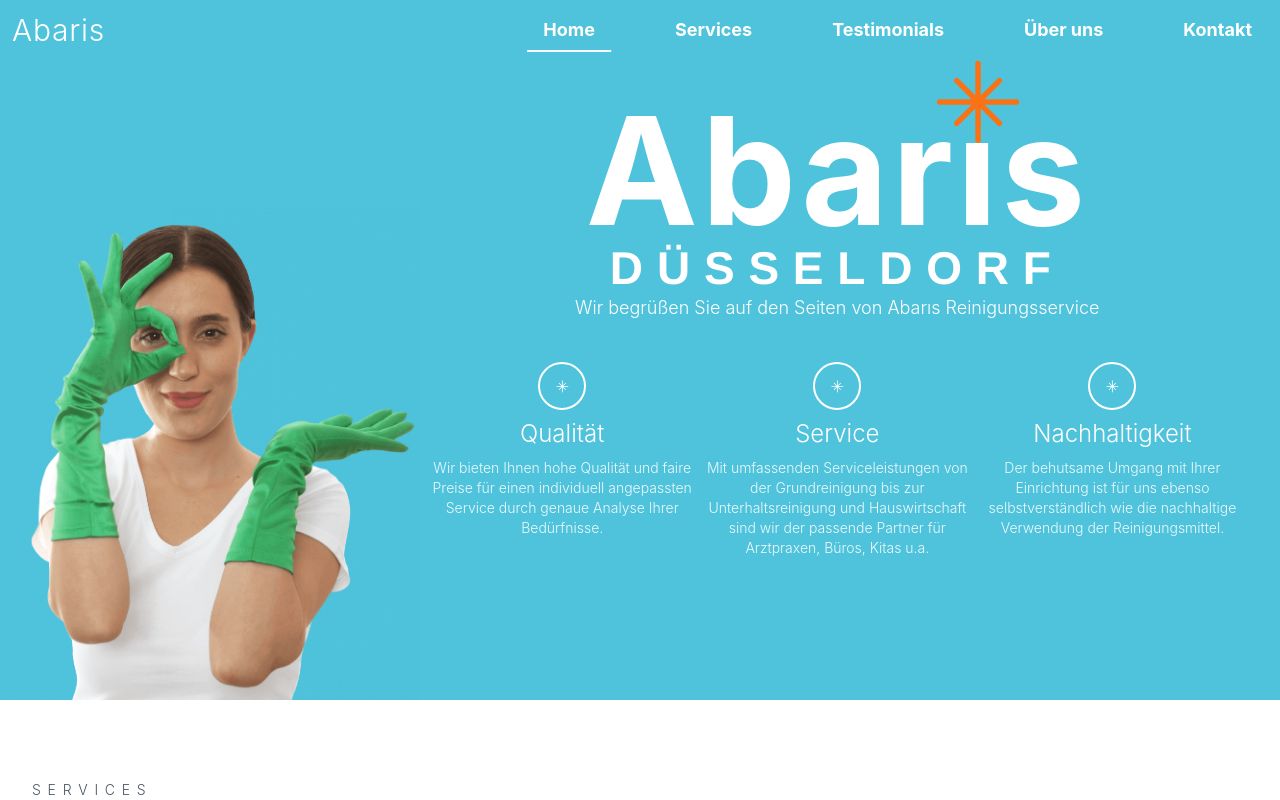
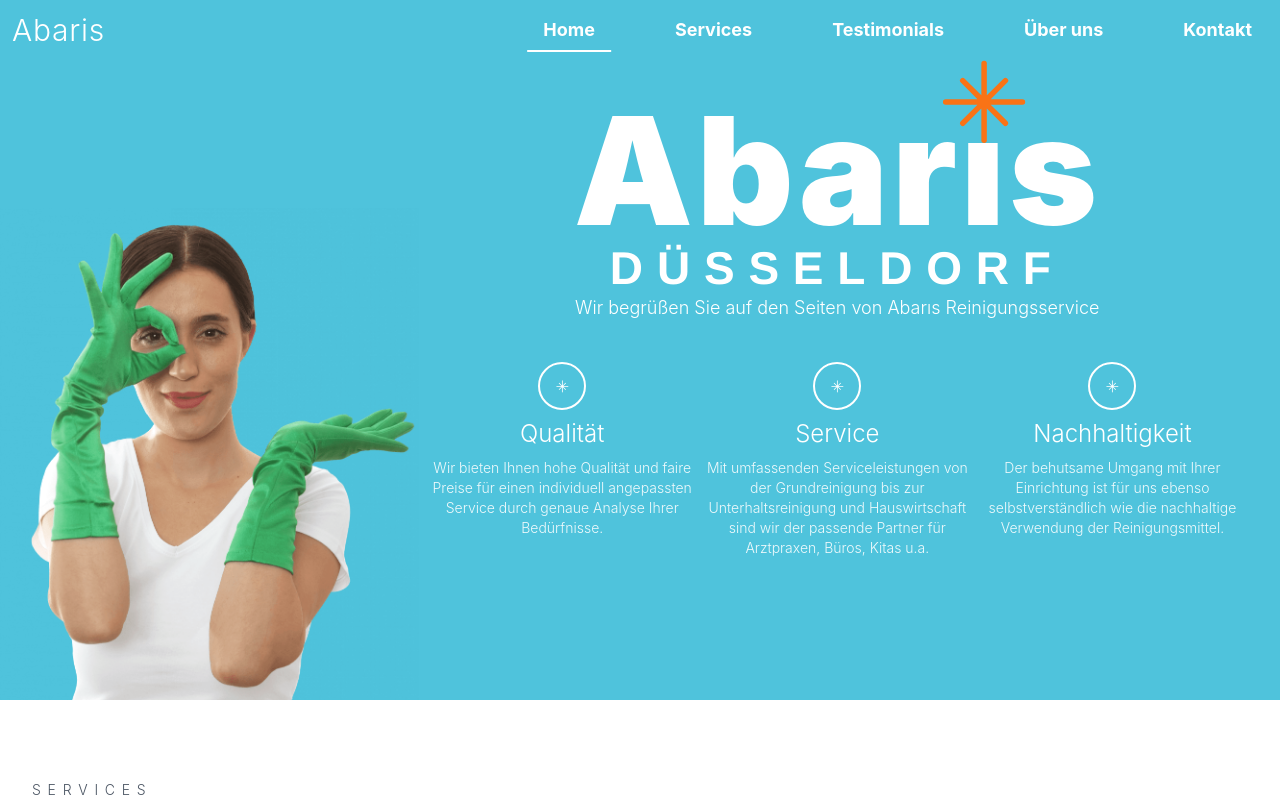
Before and after one commit to ecoezer/abaris, a React (Vite) app: page / in a window 1280 px wide. Shown: the top 800 px of the page. Built offline with nearby package versions, Linux system fonts and the light colour scheme.

Commit message:
Updated Hero.jsx

```diff
--- a/src/components/Hero.jsx
+++ b/src/components/Hero.jsx
@@ -24,7 +24,7 @@ function Hero() {
             <div className="w-2/3 pt-1 md:pt-2 lg:pt-0 px-2 md:px-3 flex flex-col justify-start items-center">
               <div className="text-center w-full">
                 <h1 className="text-white font-bold mb-2 md:mb-2 flex flex-col items-center">
-                  <div className="relative text-5xl sm:text-7xl md:text-8xl lg:text-[150px] leading-none tracking-wide inline-block font-bold">
+                  <div className="relative text-5xl sm:text-7xl md:text-8xl lg:text-[150px] leading-none tracking-wide inline-block font-black">
                     Abar
                     <span className="relative inline-block">
                       ı
```
